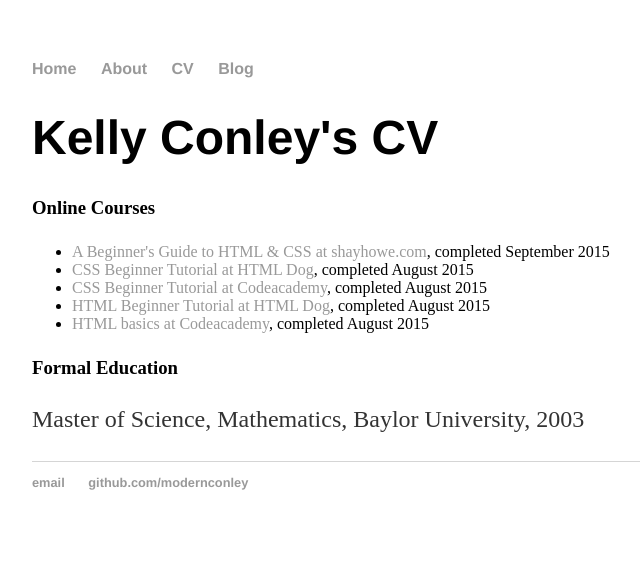
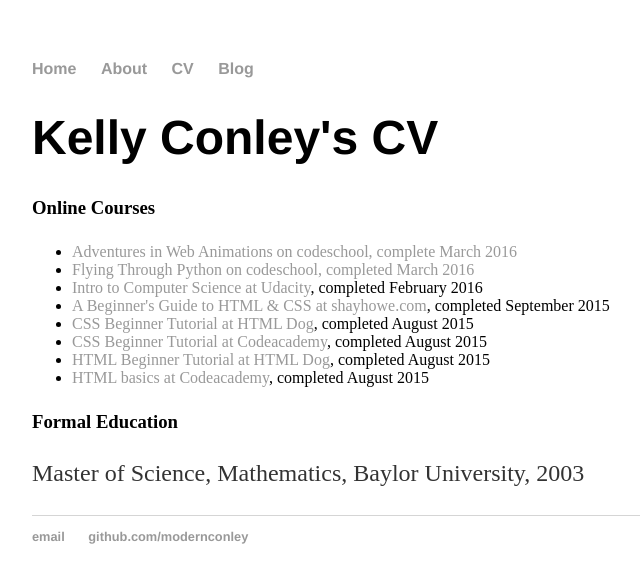
Before and after one commit to modernconley/modernconley.github.io, a Jekyll site: the page built from cv/index.html, in a window 1280 px wide. Shown: the top 583 px of the page, without its empty margins (160-800 px from the left). Built offline with Jekyll 4.4.1, drawn with Linux system fonts in a browser that asks for light colours.

Commit message:
Update index.html

```diff
--- a/cv/index.html
+++ b/cv/index.html
@@ -8,7 +8,19 @@ title: cv
 	<h3>Online Courses</h3>
 	<p>
 	<ul>
+		<!-- COURSES I'VE STARTED! -->
+		<!-- <li><a href="https://www.codecademy.com/learn/php">Learn PHP on codeacademy</a>    -->
+		<!-- <li><a href="https://www.udacity.com/course/intro-to-html-and-css--ud304">Intro to HTML and CSS</a>    -->
+		<!-- <li><a href="https://www.codeschool.com/courses/javascript-road-trip-part-3">Javascript Road Trip pt 3</a>    -->
+		<!-- <li><a href="https://www.codeschool.com/courses/rails-for-zombies-redux/goto">Rails for Zombies on codeschool</a>    -->
+		<!-- <li><a href="https://courses.edx.org/courses/course-v1:UC3Mx+IT.1.1x+3T2015/info">Introduction to Programming with Java on EdX</a>    -->
+		<!-- <li><a href="https://www.udacity.com/course/design-of-computer-programs--cs212">Design of Computer Programs</a>    -->
+		<!-- <li><a href="https://www.udacity.com/course/viewer#!/c-ud585">Intro to iOS App Development with Swift</a>    -->
 
+		<!-- COURSES I'VE FINISHED -->
+		<li><a href="https://www.codeschool.com/courses/adventures-in-web-animations">Adventures in Web Animations on codeschool, complete March 2016</a></li>
+		<li><a href="http://campus.codeschool.com/courses/flying-through-python">Flying Through Python on codeschool, completed March 2016</a></li>
+		<li><a href="https://www.udacity.com/courses/cs101">Intro to Computer Science at Udacity</a>, completed February 2016</li>
 		<li><a href="http://learn.shayhowe.com/html-css/">A Beginner's Guide to HTML & CSS at shayhowe.com</a>, completed September 2015</li>
 		<li><a href="http://htmldog.com/guides/css/beginner/">CSS Beginner Tutorial at HTML Dog</a>, completed August 2015</li>
 		<li><a href="http://www.codecademy.com/courses/web-beginner-en-TlhFi/0/1?curriculum_id=50579fb998b470000202dc8b">CSS Beginner Tutorial at Codeacademy</a>, completed August 2015</li>
```
